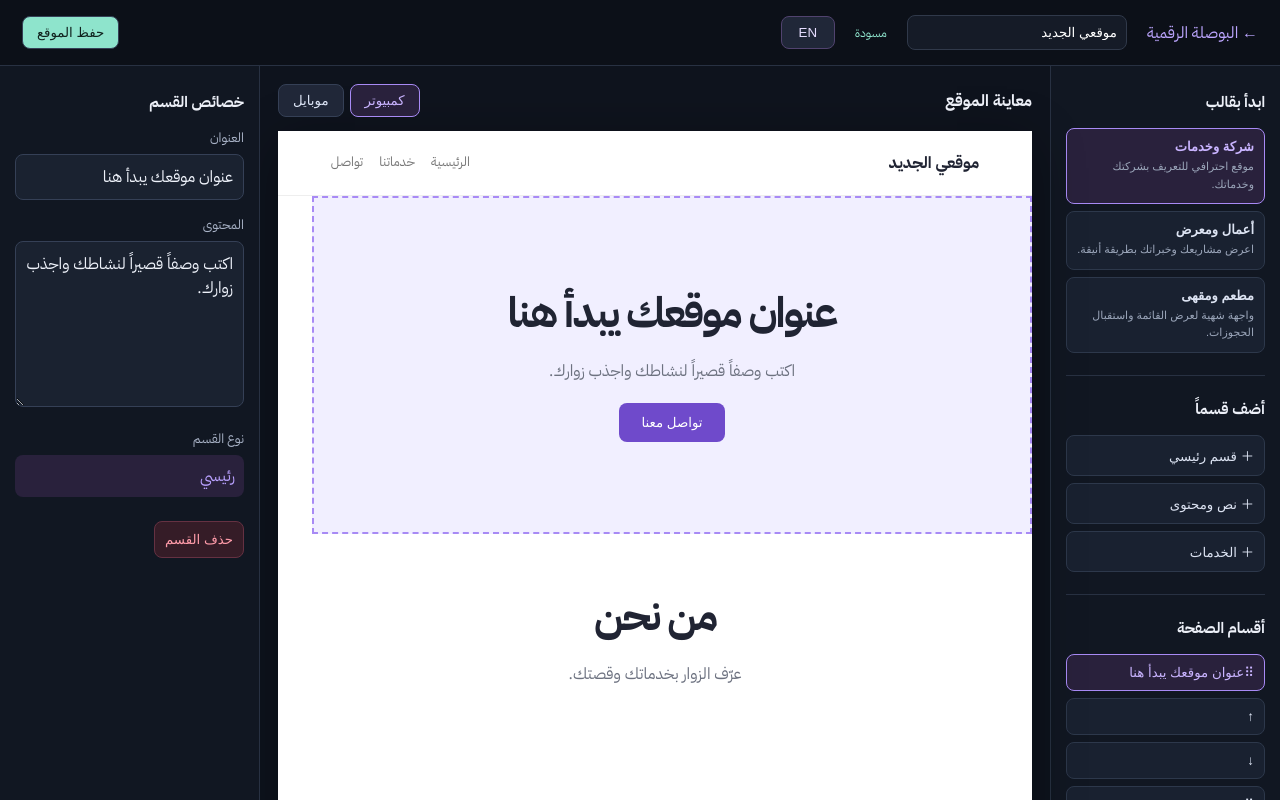
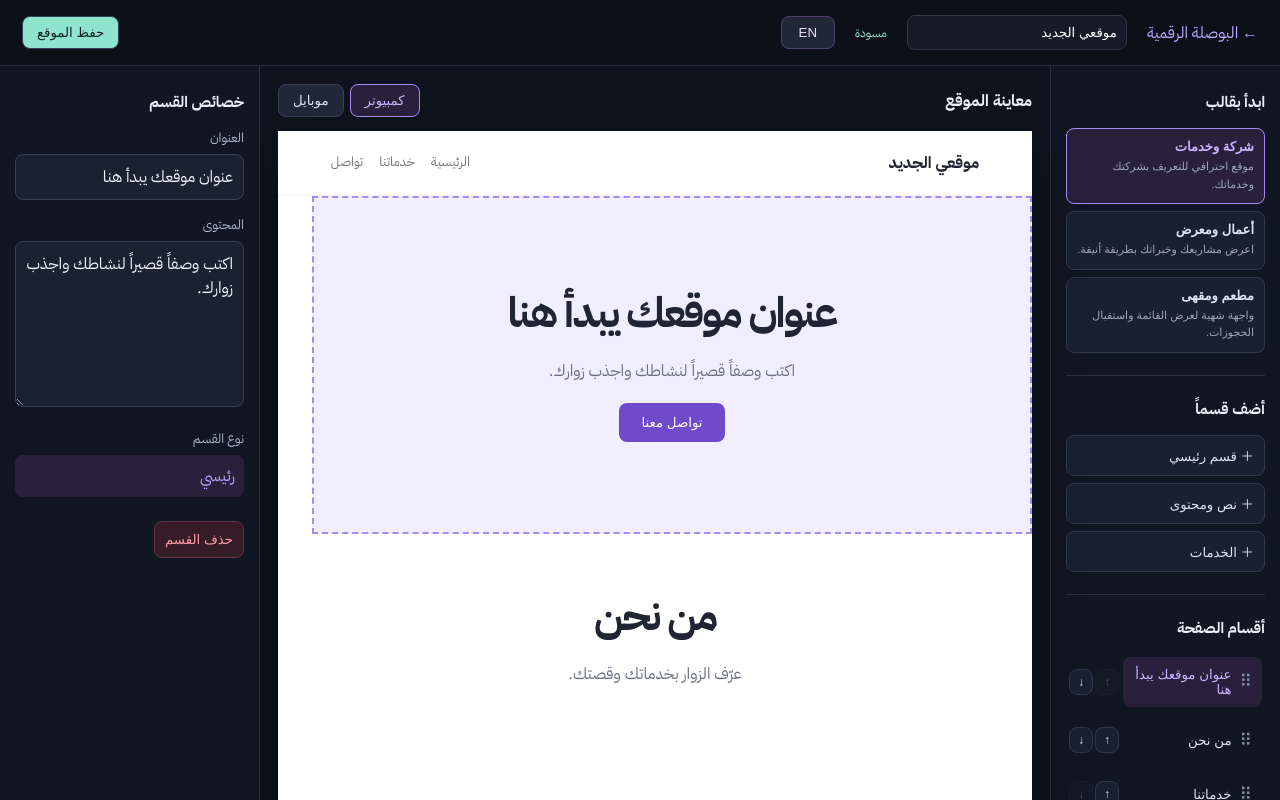
Before and after one commit to psycho-666/digital-compass-site, a Next.js app in the folder apps/builder/: page /editor in a window 1280 px wide. Shown: the top 800 px of the page. Built offline with nearby package versions, Linux system fonts and the light colour scheme.

Commit message:
Style section drag and reorder controls

```diff
--- a/apps/builder/app/editor/editor.css
+++ b/apps/builder/app/editor/editor.css
@@ -14,3 +14,12 @@ html[dir="ltr"] .properties{border-inline-start:1px solid #283142;border-inline-
 .template-description{display:block;color:#9ba6ba;font-size:11px;font-weight:400;line-height:1.6;margin-top:4px}
 .tools button strong{font-size:13px}
 .tools button:focus-visible,.language-switch:focus-visible,.editorbar button:focus-visible{outline:2px solid #b69aff;outline-offset:2px}
+
+
+.section-row{display:flex;align-items:center;gap:4px;margin:7px 0;padding:2px;border:1px solid transparent;border-radius:9px}
+.section-row.dragging{opacity:.45;border-color:#a88af5;border-style:dashed}
+.section-row>button:first-child{flex:1;min-width:0;display:flex;align-items:center;gap:8px;text-align:start;margin:0;border:0;background:transparent}
+.drag-grip{color:#8490a5;font-size:17px;cursor:grab}
+.move-controls{display:flex;gap:2px}
+.move-controls button{padding:5px 8px;margin:0;font-size:12px}
+.move-controls button:disabled{opacity:.25;cursor:not-allowed}
```
